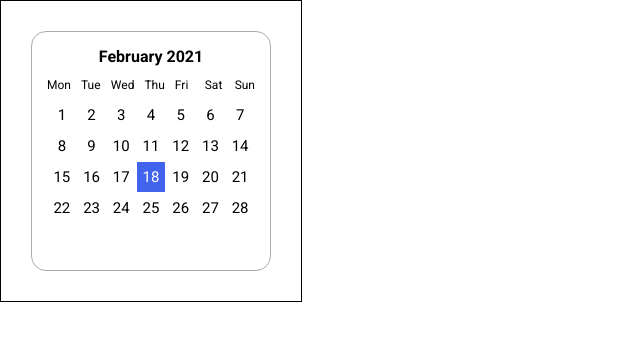
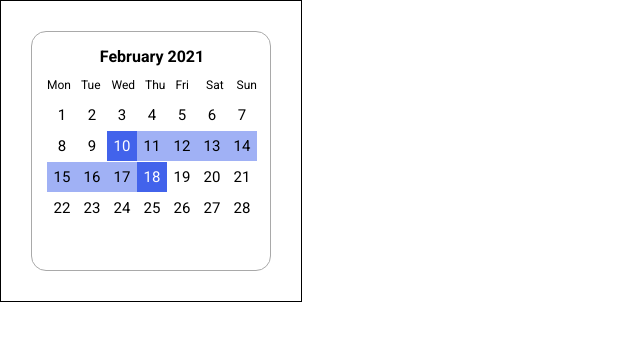
Before and after one commit to js-tasks-ru/htmlcss-20210114_vladimir664, a website: page 05-lection3/03-calendar/index.html in a window 1280 px wide. Shown: the whole page, without its empty margins (0-640 px from the left). Drawn offline with Linux system fonts and the light colour scheme.

Commit message:
calendar fix

```diff
--- a/05-lection3/03-calendar/calendar.css
+++ b/05-lection3/03-calendar/calendar.css
@@ -19,9 +19,17 @@
 .calendar__day {
     padding: 6px;
     font-size: 15px;
+    height: 18px;
+    width: 18px;
+    text-align: center;
 }
 
-.calendar__day18 {
+.calendar__day_active {
+    background-color: #A0B1F5;
+}
+
+.calendar__day_active-last ,
+.calendar__day_active-first{
     background-color: #4263EB;
     color:white;
 }
--- a/05-lection3/03-calendar/index.html
+++ b/05-lection3/03-calendar/index.html
@@ -24,34 +24,34 @@
                     <div class="calendar__week-day">Sun</div>
                 </div>
                 <div class="calendar__month">
-                    <div class="calendar__day calendar__day1">1</div>
-                    <div class="calendar__day calendar__day2">2</div>
-                    <div class="calendar__day calendar__day3">3</div>
-                    <div class="calendar__day calendar__day4">4</div>
-                    <div class="calendar__day calendar__day5">5</div>
-                    <div class="calendar__day calendar__day6">6</div>
-                    <div class="calendar__day calendar__day7">7</div>
-                    <div class="calendar__day calendar__day8">8</div>
-                    <div class="calendar__day calendar__day9">9</div>
-                    <div class="calendar__day calendar__day10">10</div>
-                    <div class="calendar__day calendar__day11">11</div>
-                    <div class="calendar__day calendar__day12">12</div>
-                    <div class="calendar__day calendar__day13">13</div>
-                    <div class="calendar__day calendar__day14">14</div>
-                    <div class="calendar__day calendar__day15">15</div>
-                    <div class="calendar__day calendar__day16">16</div>
-                    <div class="calendar__day calendar__day17">17</div>
-                    <div class="calendar__day calendar__day18">18</div>
-                    <div class="calendar__day calendar__day19">19</div>
-                    <div class="calendar__day calendar__day20">20</div>
-                    <div class="calendar__day calendar__day21">21</div>
-                    <div class="calendar__day calendar__day22">22</div>
-                    <div class="calendar__day calendar__day23">23</div>
-                    <div class="calendar__day calendar__day24">24</div>
-                    <div class="calendar__day calendar__day25">25</div>
-                    <div class="calendar__day calendar__day26">26</div>
-                    <div class="calendar__day calendar__day27">27</div>
-                    <div class="calendar__day calendar__day28">28</div>
+                    <div class="calendar__day">1</div>
+                    <div class="calendar__day">2</div>
+                    <div class="calendar__day">3</div>
+                    <div class="calendar__day">4</div>
+                    <div class="calendar__day">5</div>
+                    <div class="calendar__day">6</div>
+                    <div class="calendar__day">7</div>
+                    <div class="calendar__day">8</div>
+                    <div class="calendar__day">9</div>
+                    <div class="calendar__day calendar__day_active-first">10</div>
+                    <div class="calendar__day calendar__day_active">11</div>
+                    <div class="calendar__day calendar__day_active">12</div>
+                    <div class="calendar__day calendar__day_active">13</div>
+                    <div class="calendar__day calendar__day_active">14</div>
+                    <div class="calendar__day calendar__day_active">15</div>
+                    <div class="calendar__day calendar__day_active">16</div>
+                    <div class="calendar__day calendar__day_active">17</div>
+                    <div class="calendar__day calendar__day_active-last">18</div>
+                    <div class="calendar__day">19</div>
+                    <div class="calendar__day">20</div>
+                    <div class="calendar__day">21</div>
+                    <div class="calendar__day">22</div>
+                    <div class="calendar__day">23</div>
+                    <div class="calendar__day">24</div>
+                    <div class="calendar__day">25</div>
+                    <div class="calendar__day">26</div>
+                    <div class="calendar__day">27</div>
+                    <div class="calendar__day">28</div>
                 </div>
             </div>
 
```
